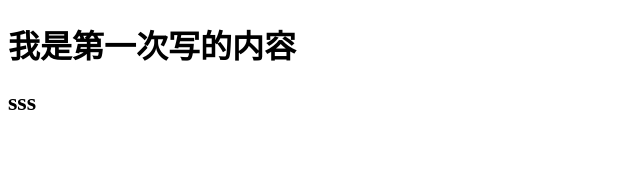
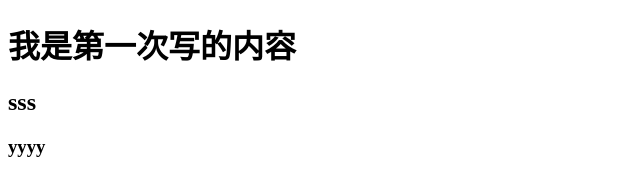
Before and after one commit to AKfol/QD1807_4, a plain HTML site: page index.html in a window 1280 px wide. Shown: the full height of the page, 0-640 px from the left. Drawn offline with Linux system fonts and the light colour scheme.

Commit message:
这是第三次提交

```diff
--- a/index.html
+++ b/index.html
@@ -7,5 +7,6 @@
 	<body>
 		<h1>我是第一次写的内容</h1>
 		<h2>sss</h2>
+		<h3>yyyy</h3>
 	</body>
 </html>
```
